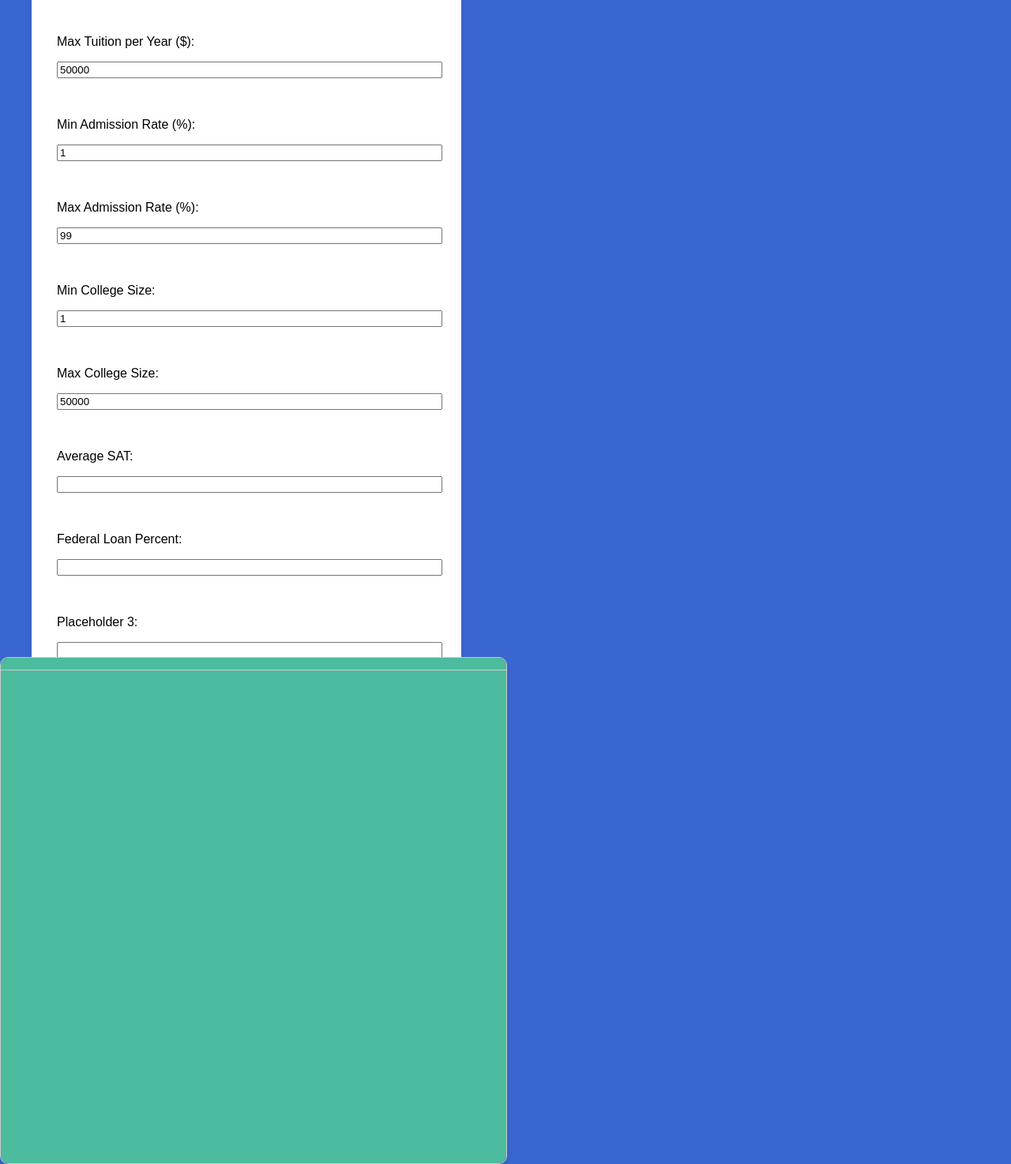
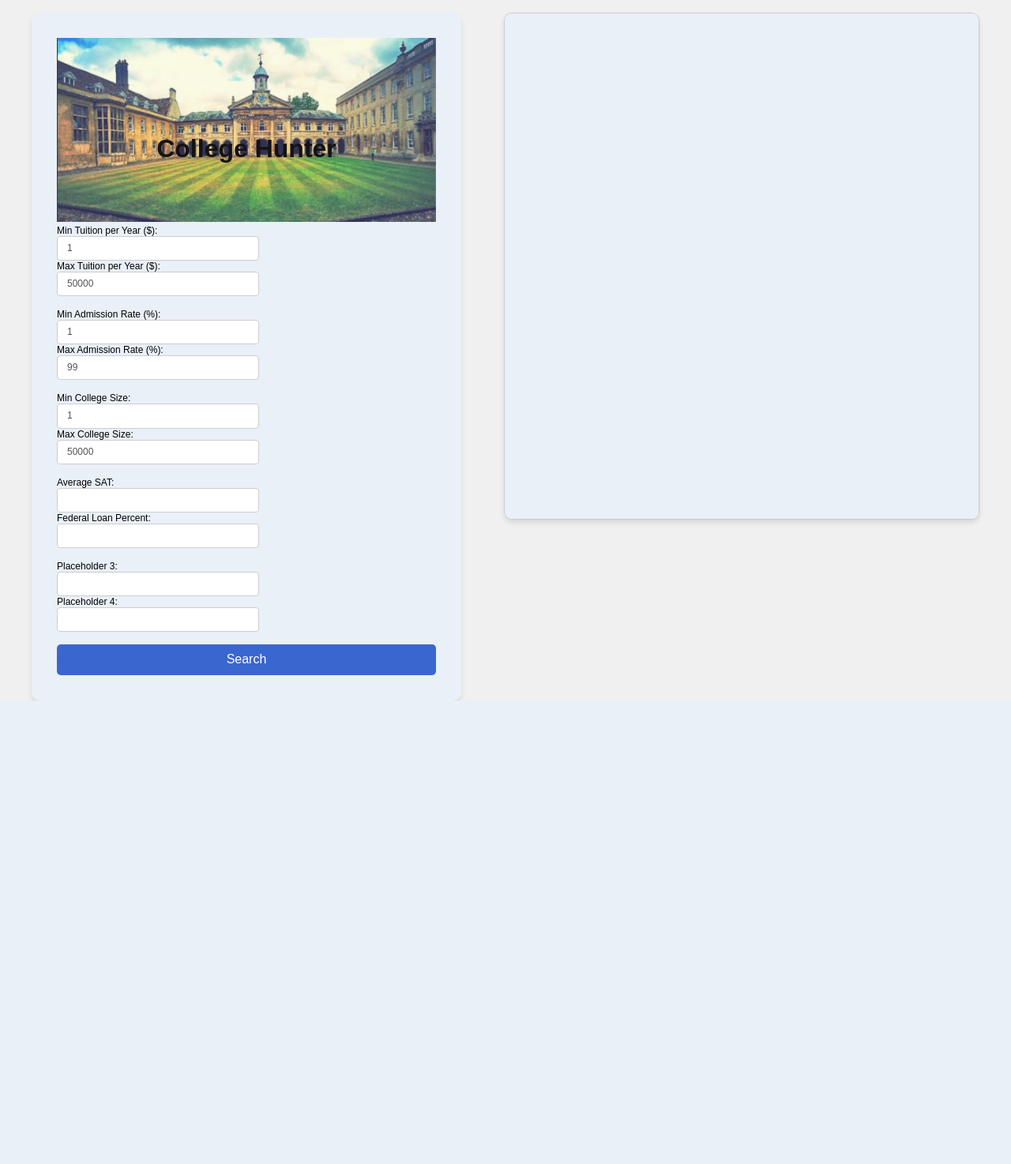
Before and after one commit to UMB-Capstone-team/College-Hunter, a Flask app: template Template/templates/index.html in a window 1280 px wide. Shown: the whole page at 79% size. After the commit the page ends 887 px from the top, so only its background shows below. Run offline with Flask 3, Linux system fonts and the light colour scheme; the template is opened without the code that fills it, so the values that code supplies are empty.

Commit message:
aesthetics touchup

```diff
--- a/Template/static/styles.css
+++ b/Template/static/styles.css
@@ -3,69 +3,54 @@ body {
     margin: 0;
     padding: 0;
     height: 100vh;
-    background-color: #3a66cf;
-}
-
-.container {
-    margin: 0 auto;
-    max-width: 800px;
-    padding: 1rem;
-}
-
-form {
-    display: flex;
-    flex-direction: column;
-    gap: 1rem;
-}
-
-input {
-    width: 100%;
-}
-
-h1 {
-    text-align: center;
-    margin-bottom: 1.5rem;
-}
-
-table {
-    width: 100%;
-    border-collapse: collapse;
-    margin-bottom: 1rem;
-}
-
-th,
-td {
-    padding: 0.5rem;
-    text-align: left;
-    border: 1px solid #ccc;
-}
-
-th {
-    background-color: #f2f2f2;
-}
-
-tr:nth-child(even) {
-    background-color: #f2f2f2;
-}
-
-.form-group {
-    text-align: left;
+    background-color: #f0f0f0;
 }
 
 .container {
     display: flex;
     flex-direction: row;
     justify-content: space-between;
-    align-items: center;
+    align-items: flex-start;
     height: 100%;
     padding: 1rem;
     margin: 0 auto;
     max-width: 1200px;
 }
 
+form {
+    display: flex;
+    flex-direction: column;
+    gap: 0.5rem;
+}
+
+.input-pair {
+    display: flex;
+    justify-content: space-between;
+    align-items: center;
+    margin-bottom: 0.5rem;
+    flex-wrap: wrap;
+}
+
+.input-pair label,
+.input-pair input {
+    width: 48%;
+}
+
+input {
+    width: 100%;
+    padding: 6px 12px;
+    font-size: 12px;
+    line-height: 1.42857143;
+    color: #555;
+    background-color: #fff;
+    background-image: none;
+    border: 1px solid #ccc;
+    border-radius: 4px;
+}
+
 .form-container {
     width: 40%;
-    background-color: #fff;
+    background-color: #e9f0f7;
     padding: 2rem;
     border-radius: 10px;
     box-shadow: 0 4px 6px rgba(0, 0, 0, 0.1);
@@ -77,7 +62,7 @@ tr:nth-child(even) {
     border: 1px solid #ccc;
     overflow: auto;
     position: relative;
-    background-color: #4dbb9e;
+    background-color: #e9f0f7;
     border-radius: 10px;
     box-shadow: 0 4px 6px rgba(0, 0, 0, 0.1);
 }
@@ -98,9 +83,42 @@ input[type="submit"]:hover {
 
 iframe {
     margin-top: 1rem;
-    border: 1px solid #cccccc;
+    /* border: 1px solid #cccccc; */
     position: absolute;
     top: 50%;
     left: 50%;
     transform: translate(-50%, -50%);
+        width: 100%;
+        height: 100%;
+        border: none;
+        min-height: 200px;
+
 }
+
+table {
+    width: 100%;
+    border-collapse: collapse;
+}
+
+table th,
+table td {
+    padding: 10px;
+    text-align: left;
+    border: 1px solid #ccc;
+}
+
+table thead {
+    background-color: #f2f2f2;
+}
+
+table tbody tr:nth-child(even) {
+    background-color: #f9f9f9;
+}
+
+table tbody tr:hover {
+    background-color: #e9f0f7;
+}
+
+label {
+    font-size: 12px;
+}
--- a/Template/templates/index.html
+++ b/Template/templates/index.html
@@ -4,51 +4,55 @@
     <meta charset="UTF-8">
     <meta name="viewport" content="width=device-width, initial-scale=1.0">
     <title>College Hunter</title>
-    <link rel="stylesheet" href="/static/css/styles.css">
+    <link rel="stylesheet" href="/static/styles.css">
     <link rel="icon" type="image/x-icon" href="/static/favicon.ico">
 </head>
 <body>
     <div class="container">
         <div class ="form-container">
-        <img src="/static/logo.png" alt="Logo" style="width: 100px; display: block; margin-bottom: 1rem;">
-        <h1>College Hunter</h1>
+            <div style="position: relative;">
+                <img src="/static/logo.png" alt="Logo" style="width: 100%; opacity: 0.8;">
+                <h1 style="position: absolute; top: 50%; left: 50%; transform: translate(-50%, -50%); color: #141313;">College Hunter</h1>
+            </div>
             <form action="/search" method="POST" target="results-frame">
+                <div class="input-pair">
                     <label for="min_tuition">Min Tuition per Year ($):</label>
                     <input type="number" id="min_tuition" name="min_tuition" min="0" step="1" value="1">
-            <br>
                     <label for="max_tuition">Max Tuition per Year ($):</label>
                     <input type="number" id="max_tuition" name="max_tuition" min="0" step="1" value="50000">
-            <br>
+                </div>
+                <div class="input-pair">
                     <label for="min_admission_rate">Min Admission Rate (%):</label>
                     <input type="number" id="min_admission_rate" name="min_admission_rate" min="0" max="100" step="0.01" value="1">
-            <br>
                     <label for="max_admission_rate">Max Admission Rate (%):</label>
                     <input type="number" id="max_admission_rate" name="max_admission_rate" min="0" max="100" step="0.01" value="99">
-            <br>
+                </div>
+                <div class="input-pair">
                     <label for="min_college_size">Min College Size:</label>
                     <input type="number" id="min_college_size" name="min_college_size" min="0" step="1" value="1">
-            <br>
                     <label for="max_college_size">Max College Size:</label>
                     <input type="number" id="max_college_size" name="max_college_size" min="0" step="1" value="50000">
-            <br>
+                </div>
+                <div class="input-pair">
                     <label for="placeholder1">Average SAT:</label>
                     <input type="text" id="placeholder1" name="placeholder1">
-            <br>
                     <label for="placeholder2">Federal Loan Percent:</label>
                     <input type="text" id="placeholder2" name="placeholder2">
-            <br>
+                </div>
+                <div class="input-pair">
                     <label for="placeholder3">Placeholder 3:</label>
                     <input type="text" id="placeholder3" name="placeholder3">
-            <br>
                     <label for="placeholder4">Placeholder 4:</label>
                     <input type="text" id="placeholder4" name="placeholder4">
-            <br>
+                </div>
                 <input type="submit" value="Search">
             </form>
             </div>
+        <div class="iframe-container">
+        <!-- <div class="iframe-wrapper"> -->
+            <iframe id="results-frame" name="results-frame" frameborder="0" style="width: 100%; height: 100%;"></iframe>
+        <!-- </div> -->
         </div>
-    <div class="iframe-container">
-        <iframe id="results-frame" name="results-frame" frameborder="0" style="width: 100%; height: 100%;"></iframe>
     </div>
 </body>
 </html>
--- a/Template/templates/search_results.html
+++ b/Template/templates/search_results.html
@@ -4,7 +4,7 @@
     <meta charset="UTF-8">
     <meta name="viewport" content="width=device-width, initial-scale=1.0">
     <title>Search Results</title>
-    <link rel="stylesheet" href="/static/css/styles.css">
+    <link rel="stylesheet" href="/static/styles.css">
 </head>
 <body>
     <h1>Search Results</h1>
--- a/Template/templates/search_results_iframe.html
+++ b/Template/templates/search_results_iframe.html
@@ -4,7 +4,7 @@
     <meta charset="UTF-8">
     <meta name="viewport" content="width=device-width, initial-scale=1.0">
     <title>Search Results</title>
-    <link rel="stylesheet" href="/static/css/styles.css">
+    <link rel="stylesheet" href="/static/styles.css">
 </head>
 <body>
     <h1>Search Results</h1>
```
Also changed, not shown: Template/static/favicon.ico (added), Template/static/favicon.ico.png (deleted). Lines whose indentation alone changed are shown as unchanged.
